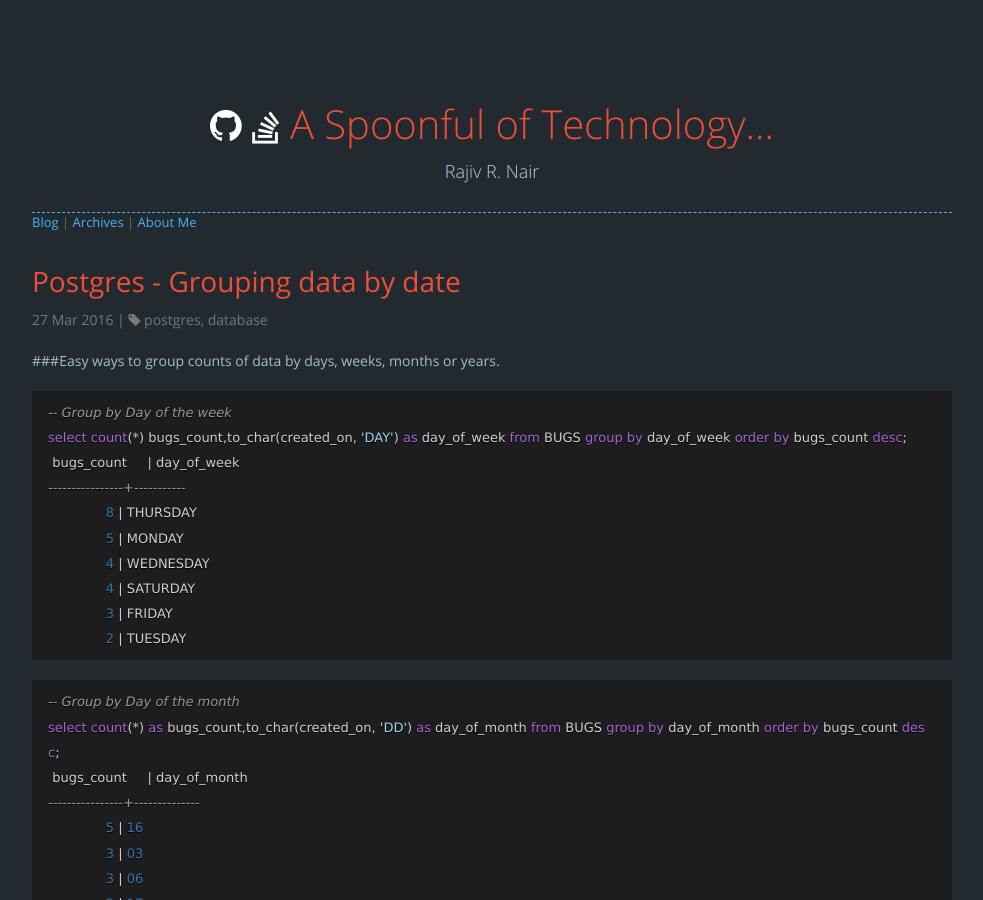
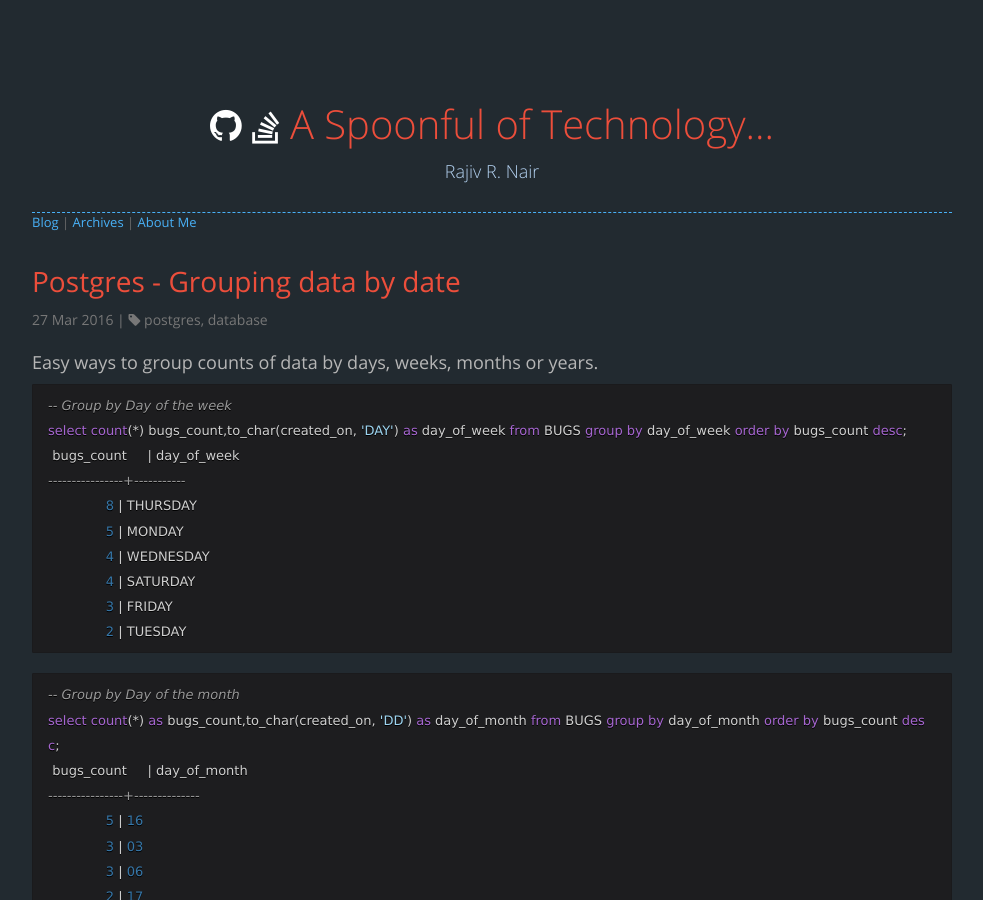
Before and after one commit to rajivrnair/rajivrnair.github.io, a Jekyll site: the page built from _posts/2016-03-27-postgres-grouping.md, in a window 1280 px wide and 900 px high. Shown: the whole window, without its empty margins (148-1131 px from the left). Built offline with Jekyll 4.4.1, drawn with Linux system fonts in a browser that asks for light colours; nearby versions of some CDN libraries; comment, search, counter and statistics services are not loaded.

Commit message:
Updated markdown

```diff
--- a/_posts/2016-03-27-postgres-grouping.md
+++ b/_posts/2016-03-27-postgres-grouping.md
@@ -4,9 +4,9 @@ title: Postgres - Grouping data by date
 tags: [postgres, database]
 ---
 
-###Easy ways to group counts of data by days, weeks, months or years.
+### Easy ways to group counts of data by days, weeks, months or years.
 
-{% highlight sql %}
+~~~ sql
 -- Group by Day of the week
 select count(*) bugs_count,to_char(created_on, 'DAY') as day_of_week from BUGS group by day_of_week order by bugs_count desc;
  bugs_count     | day_of_week
@@ -17,9 +17,9 @@ select count(*) bugs_count,to_char(created_on, 'DAY') as day_of_week from BUGS g
               4 | SATURDAY
               3 | FRIDAY
               2 | TUESDAY
-{% endhighlight %}
+~~~
 
-{% highlight sql %}
+~~~ sql
 -- Group by Day of the month
 select count(*) as bugs_count,to_char(created_on, 'DD') as day_of_month from BUGS group by day_of_month order by bugs_count desc;
  bugs_count     | day_of_month
@@ -37,9 +37,9 @@ select count(*) as bugs_count,to_char(created_on, 'DD') as day_of_month from BUG
               1 | 04
               1 | 19
               1 | 22
-{% endhighlight %}
+~~~
 
-{% highlight sql %}
+~~~ sql
 -- Group by week
 select count(*) as bugs_count,to_char(created_on, 'YYYY-WW') as year_week from BUGS group by year_week order by year_week;
  bugs_count     | year_week
@@ -53,9 +53,9 @@ select count(*) as bugs_count,to_char(created_on, 'YYYY-WW') as year_week from B
               2 | 2016-08
               4 | 2016-09
               4 | 2016-11
-{% endhighlight %}
+~~~
 
-{% highlight sql %}
+~~~ sql
 -- group by month+year
 select count(*) as bugs_count,to_char(created_on, 'YYYY-MM') as year_month from BUGS group by year_month order by year_month;
  bugs_count     | year_month
@@ -67,13 +67,13 @@ select count(*) as bugs_count,to_char(created_on, 'YYYY-MM') as year_month from
               1 | 2015-12
               7 | 2016-02
               8 | 2016-03
-{% endhighlight %}
+~~~
 
-{% highlight sql %}
+~~~ sql
 -- group by year
 select count(*) as bugs_count,to_char(created_on, 'YYYY') as year from BUGS group by year order by year;
  bugs_count     | year
 ----------------+------
              11 | 2015
              15 | 2016
-{% endhighlight %}
+~~~
```
